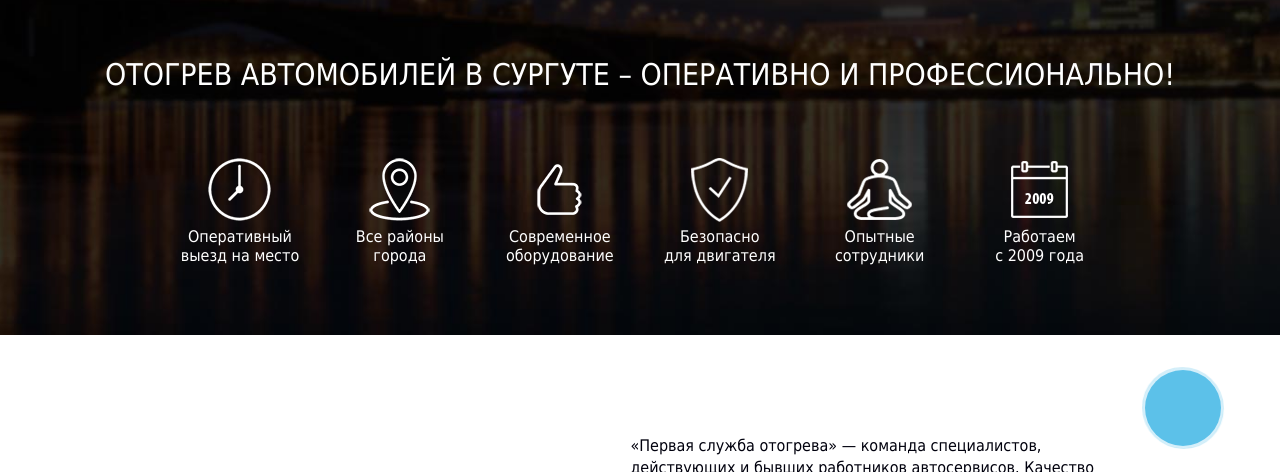
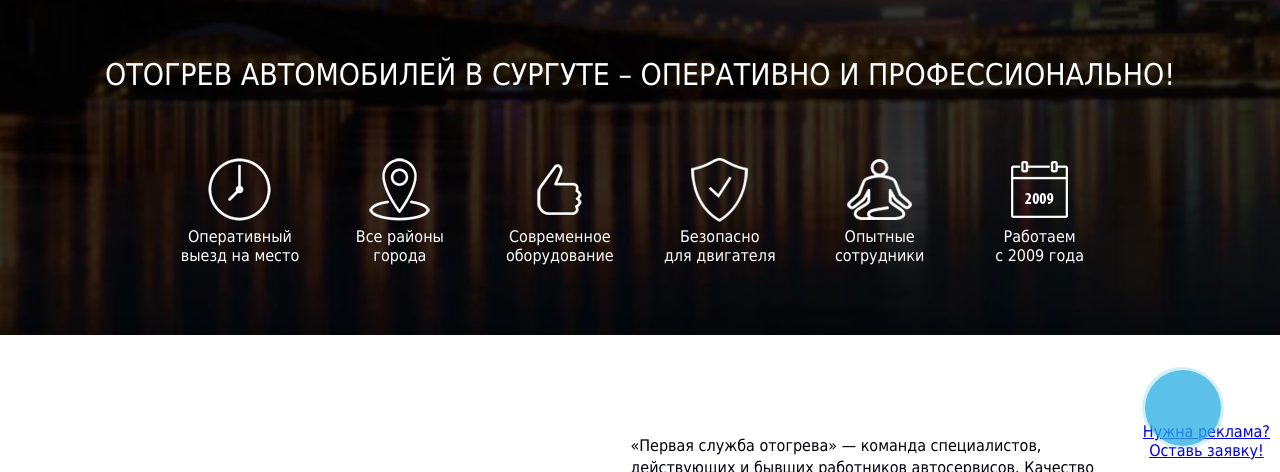
Before and after one commit to rasskazoff/razogrev, a plain HTML site: page index.html in a window 1280 px wide. Shown: the part 315-787 px from the top of the page. Drawn offline with Linux system fonts and the light colour scheme; grey boxes are pictures that could not be loaded.

Commit message:
Update index.html

```diff
--- a/index.html
+++ b/index.html
@@ -96,6 +96,6 @@
 <p class="slogan">Тысячи сургутян доверяют нам свои автомобили.</p>
 <a href="tel:+73462760711" class="tel"><img alt="" src="img/tel.png"> Звоните <br><span>+7 (3462) 760-711</span></a>
 <div id="bottom">&copy; 2016 &#171;<span itemprop="name">Первая служба отогрева автомобилей</span>&#187;.<div <span itemprop="postalCode"></span> <span itemprop="addressLocality"></span> <span itemprop="streetAddress"></span></div> Заказ отогрева по&#160;телефону <span itemprop="telephone">+7 (3462) 760-711</span>.
- <a href="http://mssg.gq/" id="popup__toggle"><div class="circlephone" style="transform-origin: center;"></div><div class="circle-fill" style="transform-origin: center;"></div><div class="img-circle" style="transform-origin: center;"><div class="img-circleblock" style="transform-origin: center;"></div></div></a>
+ <a href="http://mssg.gq/" id="popup__toggle"><div class="circlephone" style="transform-origin: center;"></div><div class="circle-fill" style="transform-origin: center;"></div><div class="img-circle" style="transform-origin: center;"><div class="img-circleblock" style="transform-origin: center;"></div></div>Нужна реклама?<br>Оставь заявку!</a>
 </body>
 </html>
```
